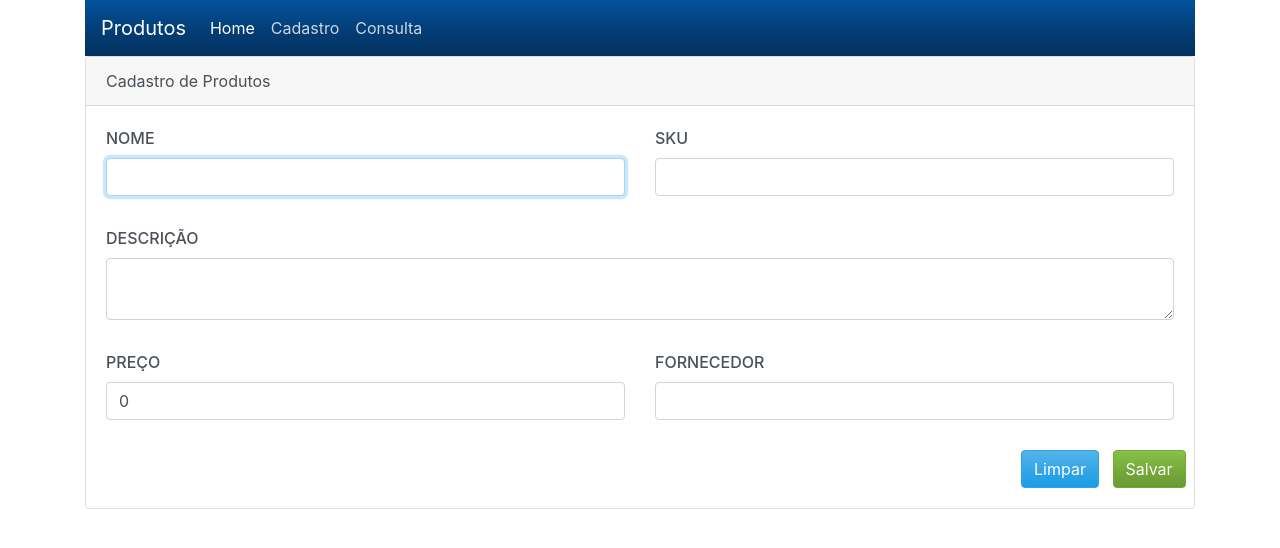
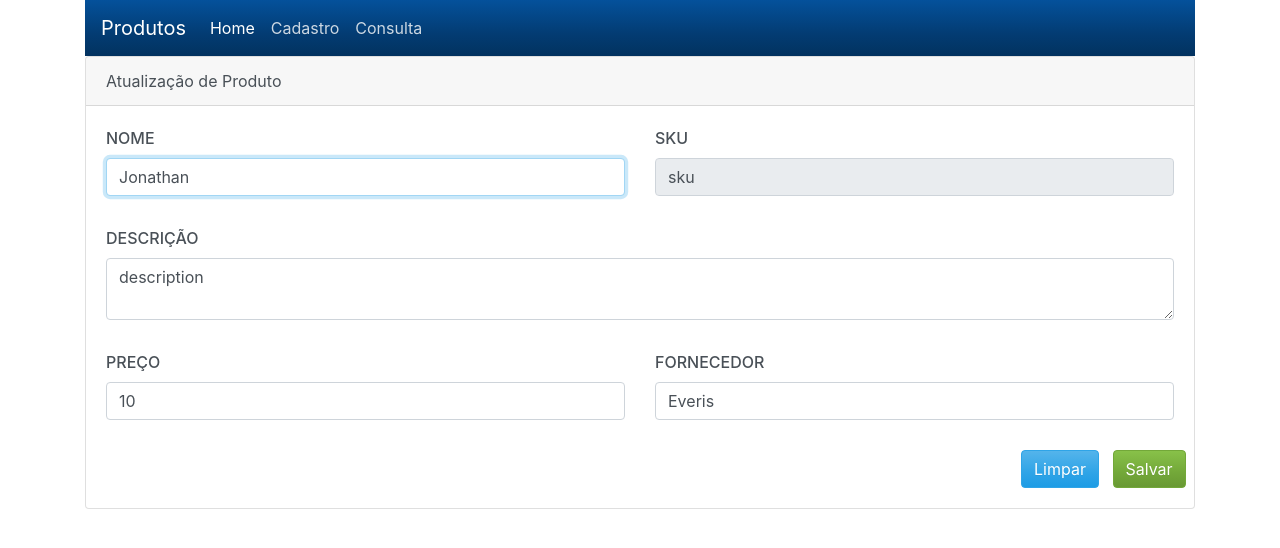
Before and after one commit to JoB1988/React-Udemy, a React (Create React App) app: page /#/cadastro-produto/1 in a window 1280 px wide. Shown: the top 548 px of the page. Built offline with nearby package versions, Linux system fonts and the light colour scheme; data requests are answered from the project's data file.

Commit message:
delete, atualização, bloqueio de campo, parâmetro na rota, enfim

```diff
--- a/src/views/produtos/cadastro/cadastro.js
+++ b/src/views/produtos/cadastro/cadastro.js
@@ -20,8 +20,11 @@ const IS = {
       regex: new RegExp("^[0-9]*$"),
       MinLength: 0
     },
-    provider: { value: "", errorValue: "", MinLength: 0 }
-  }
+    provider: { value: "", errorValue: "", MinLength: 0 },
+  },
+  id: undefined,
+  chosedMethod: 'salvar',
+  title: 'Cadastro de Produto'
 };
 
 export default class CadastroProduto extends React.Component {
@@ -29,6 +32,23 @@ export default class CadastroProduto extends React.Component {
     super();
     this.nameInput = React.createRef();
     this.produtoService = new ProdutoService();
+  }
+
+  componentDidMount() {
+    const ID = this.props.match.params.id;
+    if (ID) {
+      this.produtoService.getById(ID).then(response => {
+        let newForm = this.state.form;
+        newForm.description.value = response.desc
+        newForm.name.value = response.name
+        newForm.sku.value = response.sku
+        newForm.price.value = response.price
+        newForm.provider.value = response.provider
+        this.setState({ form: newForm, chosedMethod: 'update', id: response.id, title: 'Atualização de Produto' })
+      }, error => {
+        console.log(error)
+      });
+    }
   }
 
   // estado inicial da aplicação
@@ -52,6 +72,7 @@ export default class CadastroProduto extends React.Component {
 
   // zera o form e foca no primeiro input
   _resetForm = () => {
+    console.log(this.state)
     let newForm = this.state.form;
     Object.keys(this.state.form).forEach(attribute => {
       newForm[attribute] = {
@@ -61,7 +82,7 @@ export default class CadastroProduto extends React.Component {
         MinLength: this.state.form[attribute].MinLength
       };
     });
-    this.setState({ form: newForm });
+    this.setState({ form: newForm, chosedMethod: 'salvar', id: undefined, title: 'Cadastro de Produto' });
     this.nameInput.current.focus();
   };
 
@@ -74,11 +95,13 @@ export default class CadastroProduto extends React.Component {
         this.state.form.sku.value,
         this.state.form.description.value,
         this.state.form.price.value,
-        this.state.form.provider.value
+        this.state.form.provider.value,
+        this.state.id
       );
       this._resetForm();
-      this.produtoService.salvar(cadastro).then(response => {
-        console.log(response);
+      this.produtoService[this.state.chosedMethod](cadastro).then(response => {
+        console.log(this.state.chosedMethod);
+        console.log('sucesso');
       });
     }
   };
@@ -127,8 +150,8 @@ export default class CadastroProduto extends React.Component {
         o campo {this._translator(value)} {this.state.form[value].errorValue}
       </span>
     ) : (
-      <span className="row-error"></span>
-    );
+        <span className="row-error"></span>
+      );
   };
 
   // traduz a variável
@@ -157,7 +180,7 @@ export default class CadastroProduto extends React.Component {
   render() {
     return (
       <div className="card">
-        <div className="card-header">Cadastro de Produtos</div>
+        <div className="card-header">{this.state.title}</div>
         <div className="card-body">
           <form onSubmit={this.onSubmit}>
             <div className="row">
@@ -183,6 +206,7 @@ export default class CadastroProduto extends React.Component {
                   type="text"
                   className="form-control"
                   name="sku"
+                  disabled = {this.state.id}
                   value={this.state.form.sku.value}
                   onChange={event => this.onChange(event)}
                   required
--- a/src/views/produtos/lista/lista.js
+++ b/src/views/produtos/lista/lista.js
@@ -1,7 +1,11 @@
 import React from "react";
 import ProdutoService from "../produto.service";
+import { FontAwesomeIcon } from '@fortawesome/react-fontawesome';
+import './lista.scss';
+import { withRouter } from 'react-router-dom';
+import { faTimes, faEdit } from '@fortawesome/free-solid-svg-icons';
 
-export default class ListaProduto extends React.Component {
+class ListaProduto extends React.Component {
   constructor() {
     super();
     this.produtoService = new ProdutoService();
@@ -12,9 +16,28 @@ export default class ListaProduto extends React.Component {
   };
 
   componentDidMount() {
-    this.produtoService.get().then(response => {
+    this.produtoService.getAll().then(response => {
       this.setState({ produtos: response });
+    }, error => {
+      console.log(error)
     });
+  }
+
+  edit = (id) => {
+    // enviando o id pela rota
+    this.props.history.push(`/cadastro-produto/${id}`)
+  }
+
+  delete = (id) => {
+    this.produtoService.delete(id).then(response => {
+      this.updateArray(id);
+    }, error => {
+      console.log(error)
+    });
+  }
+
+  updateArray = (id) => {
+    this.setState({ produtos: this.state.produtos.filter((i) => i.id !== id ) })
   }
 
   render() {
@@ -27,6 +50,7 @@ export default class ListaProduto extends React.Component {
             <th scope="col">descrição</th>
             <th scope="col">preço</th>
             <th scope="col">fornecedor</th>
+            <th scope="col"></th>
           </tr>
         </thead>
         <tbody>
@@ -38,6 +62,14 @@ export default class ListaProduto extends React.Component {
                 <td>{produto.desc}</td>
                 <td>{produto.price}</td>
                 <td>{produto.provider}</td>
+                <td>
+                  <button className='editButton' onClick={() => this.edit(produto.id)}>
+                    <FontAwesomeIcon icon={faEdit} />
+                  </button>
+                  <button className='deleteButton' onClick={() => this.delete(produto.id)}>
+                    <FontAwesomeIcon icon={faTimes} />
+                  </button>
+                </td>
               </tr>
             );
           })}
@@ -46,3 +78,6 @@ export default class ListaProduto extends React.Component {
     );
   }
 }
+
+// para navegar entre rotas enviando parâmetros, não dá export default clas lá em cima
+export default withRouter(ListaProduto);
--- /dev/null
+++ b/src/views/produtos/lista/lista.scss
@@ -0,0 +1,12 @@
+button {
+  background-color: transparent;
+  border: none;
+}
+
+.editButton {
+  color: #e88036;
+}
+
+.deleteButton {
+  color: #d01919;
+}
```
